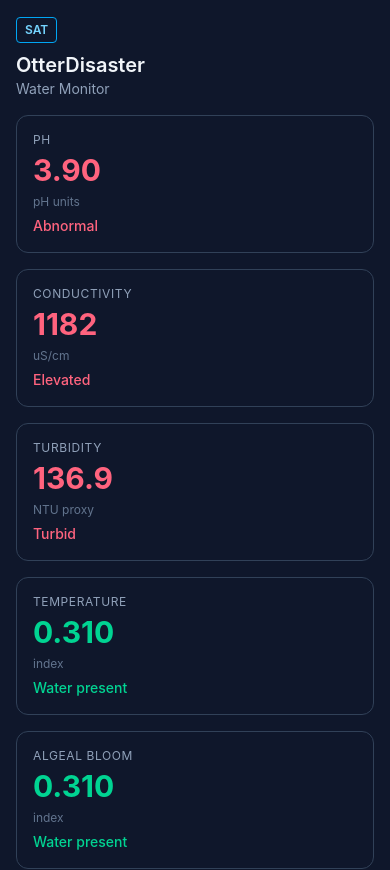
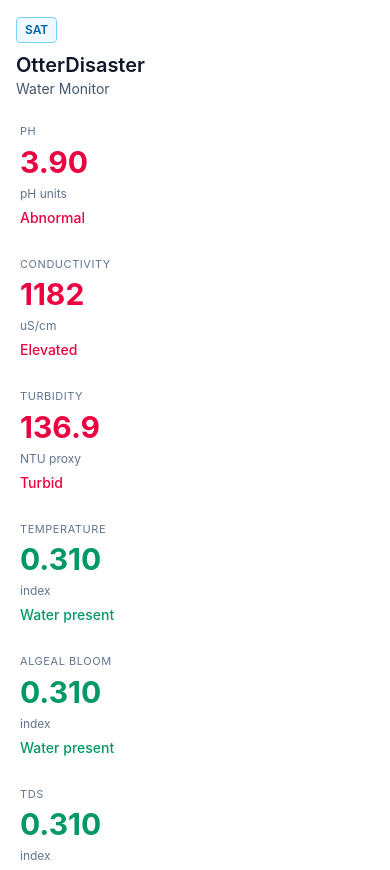
Before and after one commit to ErmalMC/OtterDisaster, a React app in the folder frontend/: page / in a window 390 px wide. Shown: the top 870 px of the page. Built offline with nearby package versions, Linux system fonts and the light colour scheme; the HTML template or start-up script is replaced by a standard one.

Commit message:
Added Lightmode

```diff
--- a/frontend/src/App.jsx
+++ b/frontend/src/App.jsx
@@ -24,7 +24,7 @@ function App() {
   }
 
   return (
-    <div className="min-h-screen bg-slate-950 text-slate-100 lg:grid lg:grid-cols-[320px_1fr]">
+    <div className="min-h-screen bg-slate-50 text-slate-900 lg:grid lg:grid-cols-[320px_1fr]">
       <SidebarControls
         satellite={satellite.data}
         satStatus={satellite.status}
@@ -37,20 +37,20 @@ function App() {
         current={sidebarCurrent}
       />
 
-      <main className="hidden min-h-screen border-l border-slate-800/80 bg-slate-950 p-4 lg:block">
-        <section className="mb-4 rounded-xl border border-slate-700 bg-slate-900 p-4">
-          <p className="text-xs uppercase tracking-wider text-slate-400">Message Area</p>
-          <div className="mt-2 min-h-16 rounded-lg border border-dashed border-slate-700 bg-slate-950/70 p-3 text-sm text-slate-400">
+      <main className="hidden min-h-screen border-l border-slate-200 bg-slate-50 p-4 lg:block">
+        <section className="mb-4 px-1 py-2">
+          <p className="text-xs uppercase tracking-wider text-slate-500">Message Area</p>
+          <div className="mt-2 min-h-16 text-sm text-slate-700">
             {mapMessage ? (
               <div>
-                <p className="font-semibold text-slate-100">{mapMessage.title}</p>
-                <p className="mt-1 text-slate-300">{mapMessage.subtitle}</p>
+                <p className="font-semibold text-slate-900">{mapMessage.title}</p>
+                <p className="mt-1 text-slate-700">{mapMessage.subtitle}</p>
                 {mapMessage.kind === 'reading' && Number(mapMessage.raw?.ardPh) < 6.5 && (
-                  <p className="mt-2 rounded border border-rose-700 bg-rose-950/40 px-2 py-1 text-rose-300">
+                  <p className="mt-2 rounded border border-rose-300 bg-rose-50 px-2 py-1 text-rose-700">
                     The water is toxic.
                   </p>
                 )}
-                <ul className="mt-2 space-y-1 text-xs text-slate-400">
+                <ul className="mt-2 space-y-1 text-xs text-slate-600">
                   {mapMessage.details.map((line) => (
                     <li key={line}>{line}</li>
                   ))}
--- a/frontend/src/components/RiverMap.jsx
+++ b/frontend/src/components/RiverMap.jsx
@@ -1,5 +1,5 @@
 import { useState } from 'react'
-import { CircleMarker, MapContainer, Polyline, TileLayer, useMapEvents } from 'react-leaflet'
+import { CircleMarker, MapContainer, TileLayer, useMapEvents } from 'react-leaflet'
 
 const SEVERITY_COLOR = {
   OK: '#3fb950',
@@ -16,18 +16,6 @@ const MAP_BOUNDS = {
   west: 21.383,
   east: 21.486,
 }
-
-const VARDAR_PATH = [
-  [42.01, 21.385],
-  [42.008, 21.398],
-  [42.006, 21.41],
-  [42.004, 21.422],
-  [42.002, 21.433],
-  [42.001, 21.443],
-  [41.999, 21.455],
-  [41.997, 21.468],
-  [41.996, 21.48],
-]
 
 function seededOffset(seed, span) {
   let hash = 0
@@ -58,7 +46,7 @@ function MapClearSelection({ onClear }) {
   return null
 }
 
-export default function RiverMap({ sites, liveFeed, currentSeverity, onPointSelect }) {
+export default function RiverMap({ sites, liveFeed, onPointSelect }) {
   const [selected, setSelected] = useState(null)
 
   const mapPoints = liveFeed.slice(-14).map((point) => ({
@@ -100,14 +88,7 @@ export default function RiverMap({ sites, liveFeed, currentSeverity, onPointSele
   }
 
   return (
-    <section className="rounded-xl border border-slate-700 bg-slate-900 p-4">
-      <div>
-        <h2 className="text-base font-semibold">Vardar River Map</h2>
-        <p className="text-sm text-slate-400">Sensor coverage and anomaly hotspots</p>
-      </div>
-
-      <div className="mt-3 overflow-hidden rounded-xl border border-slate-700">
-        <MapContainer center={MAP_CENTER} zoom={13} className="h-[360px] w-full" scrollWheelZoom>
+    <MapContainer center={MAP_CENTER} zoom={13} className="h-[500px] w-full" scrollWheelZoom>
       <TileLayer
         attribution='&copy; <a href="https://www.openstreetmap.org/copyright">OpenStreetMap</a> contributors'
         url="https://{s}.tile.openstreetmap.org/{z}/{x}/{y}.png"
@@ -120,8 +101,6 @@ export default function RiverMap({ sites, liveFeed, currentSeverity, onPointSele
           }
         }}
       />
-
-          <Polyline positions={VARDAR_PATH} pathOptions={{ color: '#4fc3f7', weight: 4, opacity: 0.75 }} />
 
       {sites.map((site) => {
         const [lat, lon] = toSiteLatLng(site)
@@ -180,15 +159,5 @@ export default function RiverMap({ sites, liveFeed, currentSeverity, onPointSele
         )
       })}
     </MapContainer>
-      </div>
-
-      <div className="mt-2 flex flex-wrap items-center gap-4 text-sm text-slate-400">
-        <span>
-          Current status:{' '}
-          <strong style={{ color: SEVERITY_COLOR[currentSeverity] || '#3fb950' }}>{currentSeverity}</strong>
-        </span>
-        <span className="text-xs">Click a dot to send its data to the top message area.</span>
-      </div>
-    </section>
   )
 }
--- a/frontend/src/components/SidebarControls.jsx
+++ b/frontend/src/components/SidebarControls.jsx
@@ -1,17 +1,17 @@
 
 
 function getColor(kind, value) {
-  if (kind === 'ph') return value > 6.5 && value < 8 ? 'text-emerald-400' : value > 5.5 ? 'text-amber-400' : 'text-rose-400'
-  if (kind === 'cond') return value < 500 ? 'text-emerald-400' : value < 800 ? 'text-amber-400' : 'text-rose-400'
-  if (kind === 'turb') return value < 8 ? 'text-emerald-400' : value < 15 ? 'text-amber-400' : 'text-rose-400'
-  if (kind === 'ndwi') return value > 0.2 ? 'text-emerald-400' : 'text-amber-400'
-  return 'text-emerald-400'
+  if (kind === 'ph') return value > 6.5 && value < 8 ? 'text-emerald-600' : value > 5.5 ? 'text-amber-600' : 'text-rose-600'
+  if (kind === 'cond') return value < 500 ? 'text-emerald-600' : value < 800 ? 'text-amber-600' : 'text-rose-600'
+  if (kind === 'turb') return value < 8 ? 'text-emerald-600' : value < 15 ? 'text-amber-600' : 'text-rose-600'
+  if (kind === 'ndwi') return value > 0.2 ? 'text-emerald-600' : 'text-amber-600'
+  return 'text-emerald-600'
 }
 
 function Card({ label, value, unit, detail, tone }) {
   return (
-      <article className="rounded-xl border border-slate-700 bg-slate-900 p-4">
-        <p className="text-xs uppercase tracking-wider text-slate-400">{label}</p>
+      <article className="px-1 py-2">
+        <p className="text-[11px] uppercase tracking-wider text-slate-500">{label}</p>
         <h3 className={`mt-1 text-3xl font-bold ${tone}`}>{value}</h3>
         <small className="text-xs text-slate-500">{unit}</small>
         <p className={`mt-1 text-sm font-medium ${tone}`}>{detail}</p>
@@ -84,13 +84,13 @@ export default function SidebarControls({current}){
   // }
 
   return (
-    <aside className="space-y-4 border-b border-slate-700 bg-slate-900 p-4 lg:min-h-screen lg:border-b-0 lg:border-r">
+    <aside className="space-y-4 border-b border-slate-200 bg-white p-4 lg:min-h-screen lg:border-b-0 lg:border-r">
       <div>
-        <p className="inline-flex rounded border border-sky-500 px-2 py-1 text-xs font-semibold text-sky-300">SAT</p>
-        <h1 className="mt-2 text-xl font-semibold">OtterDisaster</h1>
-        <p className="text-sm text-slate-400">Water Monitor</p>
+        <p className="inline-flex rounded border border-sky-300 bg-sky-50 px-2 py-1 text-xs font-semibold text-sky-700">SAT</p>
+        <h1 className="mt-2 text-xl font-semibold text-slate-900">OtterDisaster</h1>
+        <p className="text-sm text-slate-600">Water Monitor</p>
       </div>
-      <section className="grid gap-4 sm:grid-cols-2 2xl:grid-cols-4">
+      <section className="grid gap-3 sm:grid-cols-2 2xl:grid-cols-4">
         <Card
             label="pH"
             value={ph.toFixed(2)}
--- a/frontend/src/index.css
+++ b/frontend/src/index.css
@@ -8,6 +8,6 @@
   }
 
   body {
-    @apply m-0 bg-slate-950 text-slate-100;
+    @apply m-0 bg-slate-50 text-slate-900;
   }
 }
```
Lines whose indentation alone changed are shown as unchanged.
